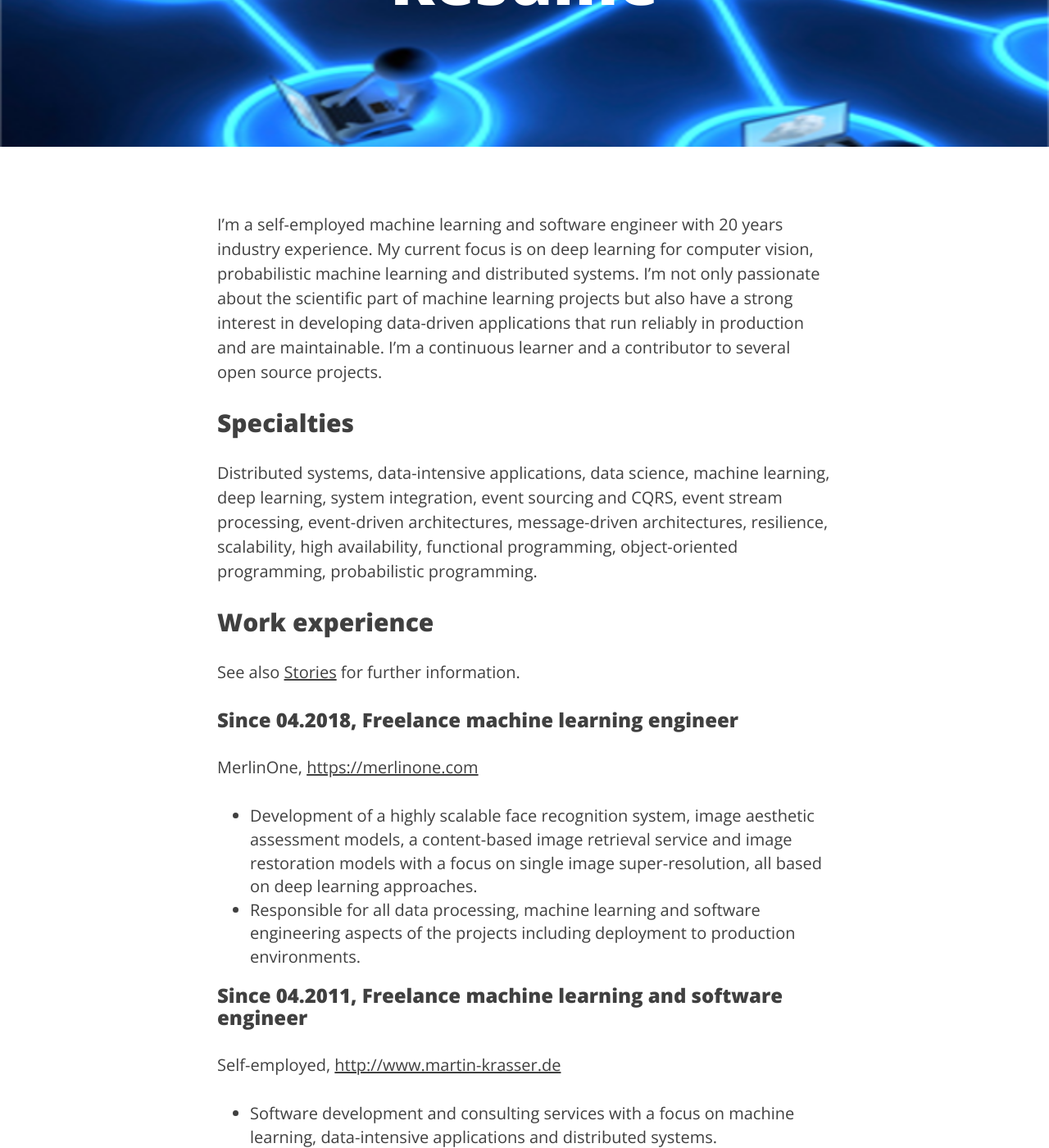
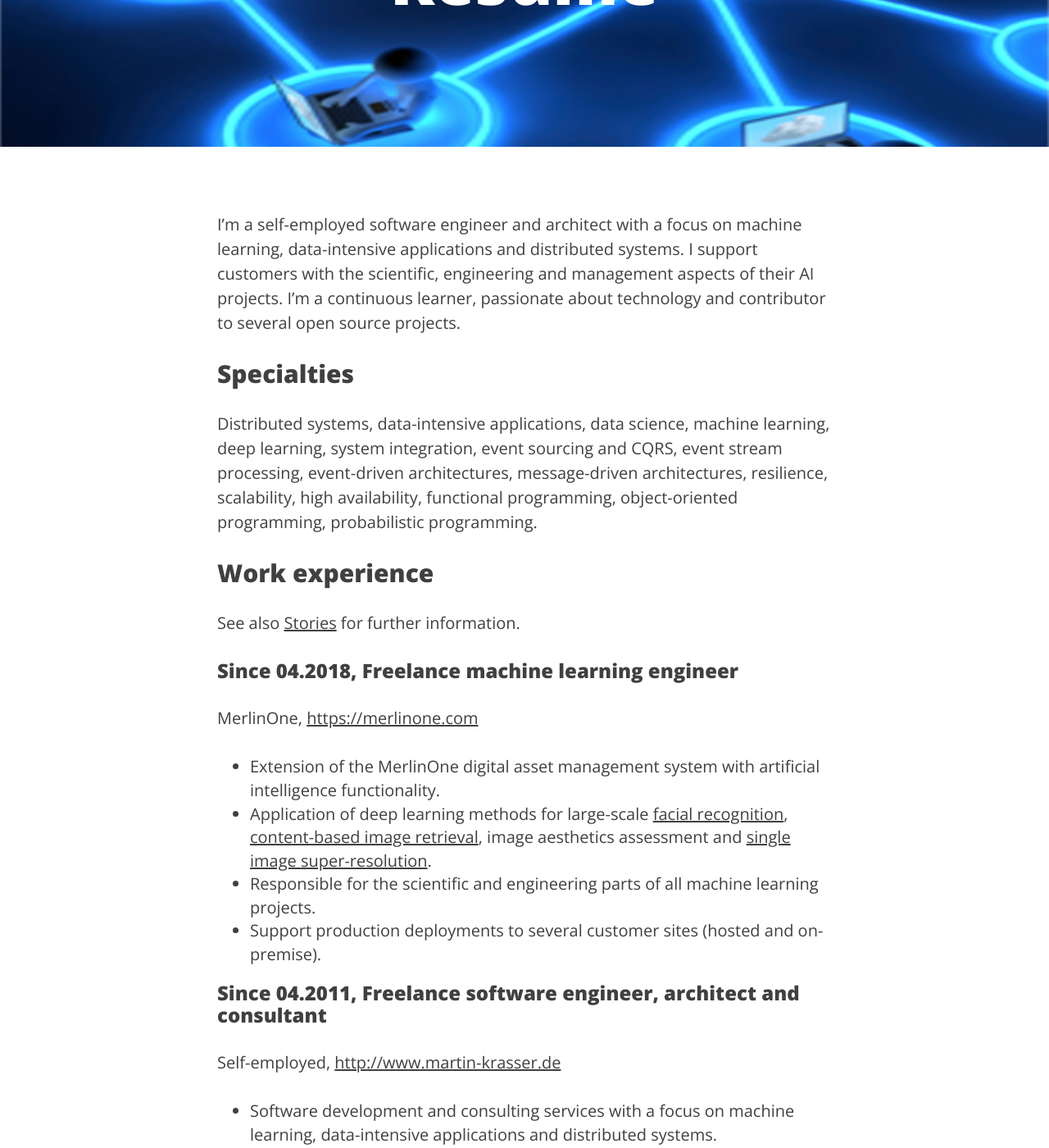
Before and after one commit to krasserm/krasserm.github.io, a Jekyll site: the page built from resume.md, in a window 1280 px wide and 1400 px high, scrolled down 219 px. Shown: the whole window at 82% size. Built offline with Jekyll 4.4.1, drawn with Linux system fonts in a browser that asks for light colours; some of the changed text lies outside the part shown.

Commit message:
Updates to machine learning positions and stories

```diff
--- a/resume.md
+++ b/resume.md
@@ -4,11 +4,9 @@ title: "Resume"
 header-img: "img/distributed.png"
 ---
 
-I'm a self-employed machine learning and software engineer with 20 years industry experience. My current focus is on
-deep learning for computer vision, probabilistic machine learning and distributed systems. I'm not only passionate about
-the scientific part of machine learning projects but also have a strong interest in developing data-driven applications
-that run reliably in production and are maintainable. I'm a continuous learner and a contributor to several open source
-projects.
+I'm a self-employed software engineer and architect with a focus on machine learning, data-intensive applications and
+distributed systems. I support customers with the scientific, engineering and management aspects of their AI projects.
+I'm a continuous learner, passionate about technology and contributor to several open source projects.
 
 ## Specialties
 
@@ -37,21 +35,28 @@ See also [Stories](/stories/) for further information.
 
 MerlinOne, [https://merlinone.com](https://merlinone.com)
 
-- Development of a highly scalable face recognition system, image aesthetic assessment models, a content-based image
-  retrieval service and image restoration models with a focus on single image super-resolution, all based on deep learning
-  approaches.
-- Responsible for all data processing, machine learning and software engineering aspects of the projects including deployment
-  to production environments.
+- Extension of the MerlinOne digital asset management system with artificial intelligence functionality.
+- Application of deep learning methods for large-scale [facial recognition](https://resources.merlinone.com/facial-recognition),
+  [content-based image retrieval](https://resources.merlinone.com/image-similarity), image aesthetics assessment and
+  [single image super-resolution](https://github.com/krasserm/super-resolution).
+- Responsible for the scientific and engineering parts of all machine learning projects.
+- Support production deployments to several customer sites (hosted and on-premise).
 
-### Since 04.2011, Freelance machine learning and software engineer
+### Since 04.2011, Freelance software engineer, architect and consultant
 
 Self-employed, [http://www.martin-krasser.de](http://www.martin-krasser.de)
 
 - Software development and consulting services with a focus on machine learning, data-intensive applications and
   distributed systems.
-- Sabbatical year from 05.2017 to 03.2018 to go deeper into data science, machine learning, statistics and mathematics.
 
-### 02.2017 - 03.2018, Freelance software engineer and consultant
+### 05.2017 to 04.2018, Sabbatical: machine learning specialization
+
+- Deep dive into statistics, classical machine learning and deep learning.
+- [Certifications](#certifications) received in statistics and machine learning MOOCs.
+- Publication of some exercise work in [articles](/) and [open source projects](#open-source-projects).
+- Equal focus on theoretical and engineering aspects of machine learning.
+
+### 02.2017 - 04.2017, Freelance software engineer and consultant
 
 fine.lines.software GmbH, [https://bullet.io](https://bullet.io)
 
@@ -180,6 +185,22 @@ exercises re-written in Python and scikit-learn.
   Contributed several integration components as well as core functionality during my work on the Open eHealth Integration
   Platform.
 
+## Certifications
+
+- Advanced Machine Learning Specialization.
+  - 03.2018 [Bayesian Methods for Machine Learning](https://www.coursera.org/account/accomplishments/certificate/JCLCTLAFA6FL).
+- 02.2018, [Deep Learning Specialization](https://www.coursera.org/account/accomplishments/specialization/certificate/N7D4G6K9RUJ5).
+  - 02.2018, [Sequence Models](https://www.coursera.org/account/accomplishments/certificate/LW9F67WHE9BD).
+  - 12.2017, [Convolutional Neural Networks](https://www.coursera.org/account/accomplishments/certificate/KHC48MXMABUS).
+  - 12.2017, [Structuring Machine Learning Projects](https://www.coursera.org/account/accomplishments/certificate/BZ4VKF7ZP4D8).
+  - 12.2017, [Improving Deep Neural Networks: Hyperparameter tuning, Regularization and Optimization](https://www.coursera.org/account/accomplishments/certificate/SRW2KEFARWQD).
+  - 12.2017, [Neural Networks and Deep Learning](https://www.coursera.org/account/accomplishments/certificate/9H2KQFF4UZJF).
+- 11.2017, [Bayesian Statistics](https://www.coursera.org/account/accomplishments/certificate/Y6BXN4STWKTA).
+- 11.2017, [Inferential statistics](https://www.coursera.org/account/accomplishments/certificate/CC2MMS6X7H86).
+- 04.2014, [Machine Learning](http://martin-krasser.de/certificates/coursera/machinelearning/certificate-2014-machine-learning.pdf).
+- 01.2014, [Principles of Reactive Programming](http://martin-krasser.de/certificates/coursera/reactive/certificate-2014-reactive.pdf).
+- 05.2012, [Functional Programming Principles in Scala](http://martin-krasser.de/certificates/coursera/fpscala/certificate-2012-fpscala.pdf).
+
 ## Articles
 
 - [Blog posts](http://krasserm.github.io)
@@ -205,22 +226,6 @@ exercises re-written in Python and scikit-learn.
 - 05.2008, ICW Developer Conference, Walldorf - [Instance-based Security with the Security Annotation Framework](https://de.slideshare.net/krasserm/instancebased-security-with-the-security-annotation-framework).
 - 11.2007, SOACon, Munich - [Implementierung von Enterprise Integration Patterns auf einem JBI ESB](https://de.slideshare.net/krasserm/implementierung-von-enterprise-integration-patterns-auf-einem-jbi-esb).
 
-## Certificates
-
-- Advanced Machine Learning Specialization
-  - 03.2018 [Bayesian Methods for Machine Learning](https://www.coursera.org/account/accomplishments/certificate/JCLCTLAFA6FL)
-- 02.2018, [Deep Learning Specialization](https://www.coursera.org/account/accomplishments/specialization/certificate/N7D4G6K9RUJ5).
-  - 02.2018, [Sequence Models](https://www.coursera.org/account/accomplishments/certificate/LW9F67WHE9BD).
-  - 12.2017, [Convolutional Neural Networks](https://www.coursera.org/account/accomplishments/certificate/KHC48MXMABUS).
-  - 12.2017, [Structuring Machine Learning Projects](https://www.coursera.org/account/accomplishments/certificate/BZ4VKF7ZP4D8).
-  - 12.2017, [Improving Deep Neural Networks: Hyperparameter tuning, Regularization and Optimization](https://www.coursera.org/account/accomplishments/certificate/SRW2KEFARWQD).
-  - 12.2017, [Neural Networks and Deep Learning](https://www.coursera.org/account/accomplishments/certificate/9H2KQFF4UZJF).
-- 11.2017, [Bayesian Statistics](https://www.coursera.org/account/accomplishments/certificate/Y6BXN4STWKTA).
-- 11.2017, [Inferential statistics](https://www.coursera.org/account/accomplishments/certificate/CC2MMS6X7H86).
-- 04.2014, [Machine Learning](http://martin-krasser.de/certificates/coursera/machinelearning/certificate-2014-machine-learning.pdf).
-- 01.2014, [Principles of Reactive Programming](http://martin-krasser.de/certificates/coursera/reactive/certificate-2014-reactive.pdf).
-- 05.2012, [Functional Programming Principles in Scala](http://martin-krasser.de/certificates/coursera/fpscala/certificate-2012-fpscala.pdf).
-
 ## Education
 
 - 1997, MS in Chemistry (Mag. rer. nat.) with distinction, Karl-Franzens Universität Graz.
```
Also changed, not shown: other parts of resume.md (+5 -5 lines), stories.md (+14 -16 lines).
